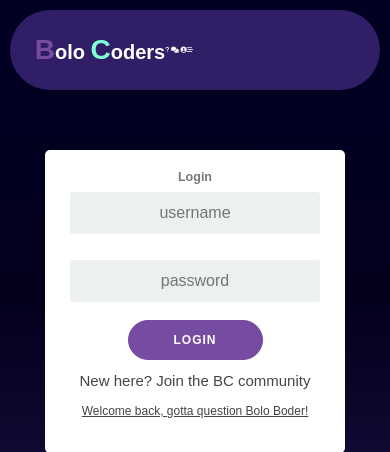
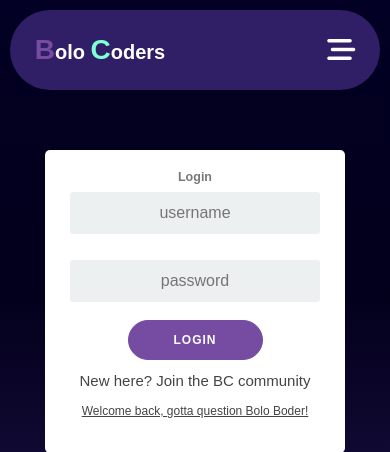
Before and after one commit to jadonharsh109/Bolo-coder, a PHP site: page /phpmail/templates/login/login.php in a window 390 px wide. Shown: the top 452 px of the page. Run offline with PHP 8.4, Linux system fonts and the light colour scheme; data that the repository does not hold is empty; some libraries are stand-ins or nearby versions.

Commit message:
karankanavbar

```diff
--- a/templates/login/javascript.js
+++ b/templates/login/javascript.js
@@ -1,32 +1,15 @@
-const signUpButton = document.getElementById('signUp');
-const signInButton = document.getElementById('signIn');
-const container = document.getElementById('container');
-
-signUpButton.addEventListener('click', () => {
-	container.classList.add("right-panel-active");
-});
-
-signInButton.addEventListener('click', () => {
-	container.classList.remove("right-panel-active");
-});
 
 // added navbar mobile js
-const clearInput = () => {
-    const input = document.getElementsByTagName("input")[0];
-    input.value = "";
-}
-
-const clearBtn = document.getElementById("clear-btn");
-clearBtn.addEventListener("click", clearInput);
+console.log("working")
 
 var barToggle = document.getElementById("bar")
 var barToggleIcon = document.getElementById("responsiveBar")
-var logoid = document.getElementById("logo")
-var iconsid = document.getElementById("icons")
-var linkid1 = document.getElementById("link1")
-var linkid2 = document.getElementById("link2")
-var linkid3 = document.getElementById("link3")
-var header = document.getElementById("header")
+var logoid = document.getElementById("logox")
+var iconsid = document.getElementById("iconsx")
+var linkid1 = document.getElementById("link1x")
+var linkid2 = document.getElementById("link2x")
+var linkid3 = document.getElementById("link3x")
+var header = document.getElementById("headerx")
 var home = document.getElementById("home")
 var svg = document.getElementById("svg")
 var loader = document.getElementById("loader")
@@ -51,11 +34,3 @@ barToggle.addEventListener("click", () => {
 
     }
 })
-
-window.setTimeout(() => {
-    header.style.opacity = "1"
-    home.style.opacity = "1"
-    svg.style.opacity = "1"
-    loader.style.display = "none"
-
-}, 3000)
--- a/templates/login/login and signup.css
+++ b/templates/login/login and signup.css
@@ -567,3 +567,43 @@ footer a {
 	background-color: #03001c;
 	/* background-image: linear-gradient(to bottom, #03001c, #040f17); */
   }
+
+  @media (max-width: 800px){
+    /* For Responsive Navbar  */
+
+    .logo-container {
+      display: flex;
+      justify-content: space-between;
+      align-items: center;
+      width: 100%;
+    }
+
+    #bar {
+      font-size: 2.8rem;
+      align-items: center;
+      display: flex !important;
+      justify-content: end;
+    }
+
+    .icons {
+      display: flex !important;
+      position: absolute;
+      font-size: 2.8rem;
+      width: 50vw;
+      justify-content: inherit;
+      transition: 0.7s;
+      margin-left: 1rem;
+      opacity: 0;
+      align-items: center;
+    }
+
+    #link1,
+    #link2,
+    #link3 {
+      pointer-events: none;
+    }
+}
+
+#bar, .icons{
+	display: none;
+}
--- a/templates/login/login.css
+++ b/templates/login/login.css
@@ -174,7 +174,10 @@ a {
   .nav-tab:last-child {
     padding: 15px 25px;
   }
+
+
 }
+
 
 .main {
   width: 90%;
--- a/templates/login/login.php
+++ b/templates/login/login.php
@@ -114,22 +114,22 @@ mysqli_close($con);
     display: block;
 ">
 <!-- NavBar start -->
-<header id="header">
+<header id="headerx">
       <div class="nav-wrapper">
         <div class="logo-container">
-          <h2 class="logo" id="logo">
+          <h2 class="logo" id="logox">
             <a href="../../index.html" class="logo-link">
               <span class="first">B</span>olo <span class="last">C</span>oders
             </a>
           </h2>
-          <div class="icons" id="icons">
-            <a href="templates/ask/ask.php" id="link1"
+          <div class="icons" id="iconsx">
+            <a href="templates/ask/ask.php" id="link1x"
               ><i class="fa-solid fa-question"></i>
             </a>
-            <a href="templates/ans/ans.php" id="link2"
+            <a href="templates/ans/ans.php" id="link2x"
               ><i class="fa-solid fa-comments"></i
             ></a>
-            <a href="templates/login/login.php" id="link3"
+            <a href="templates/login/login.php" id="link3x"
               ><i class="fa-solid fa-circle-user"></i
             ></a>
           </div>
```
